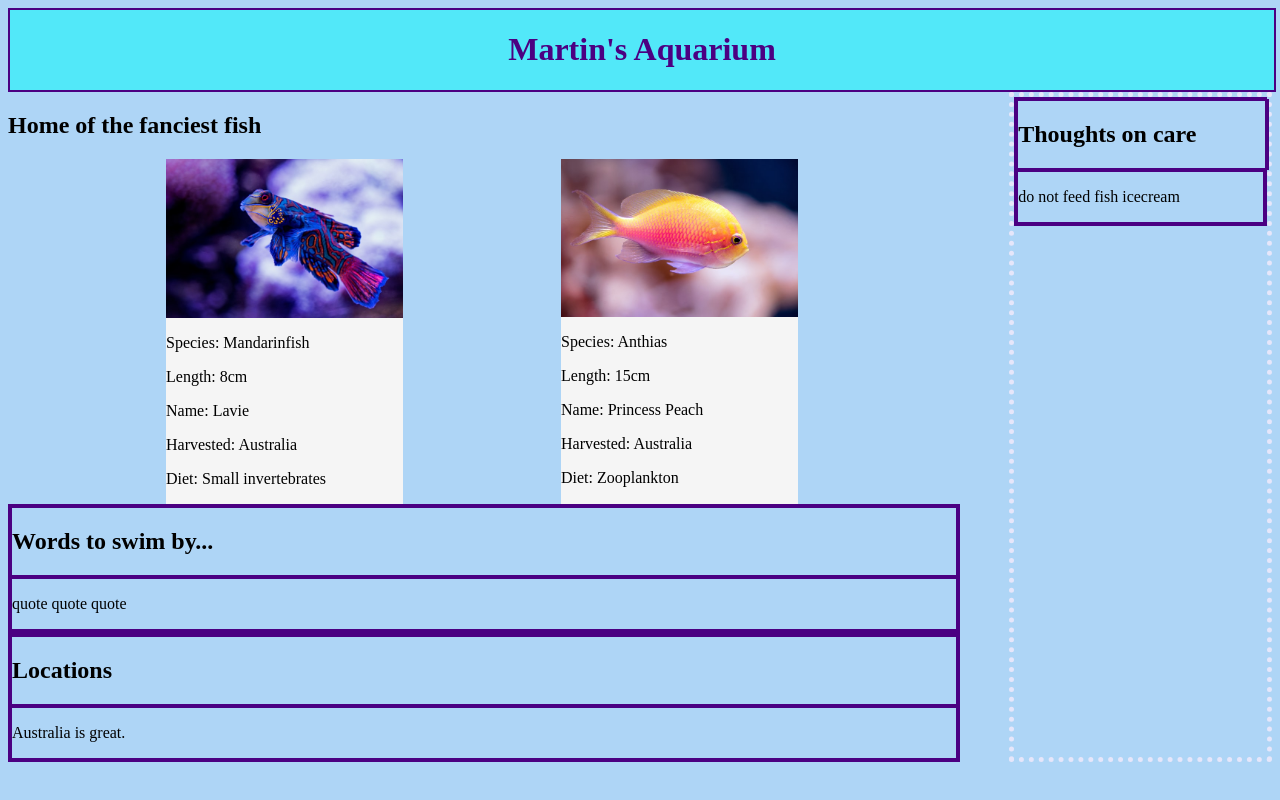
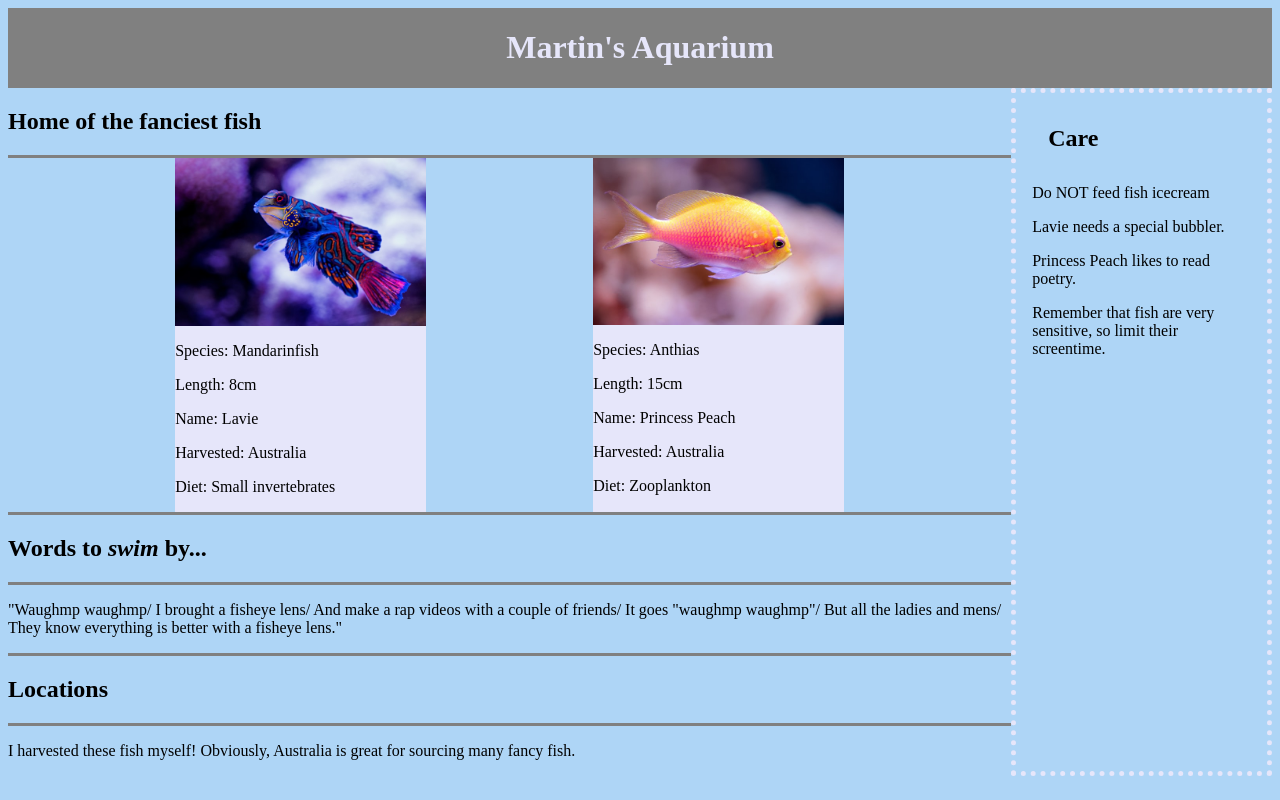
Before and after one commit to nthi/newforce-aquarium, a plain HTML site: page index.html in a window 1280 px wide. Drawn offline with Linux system fonts and the light colour scheme.

Commit message:
Fix css. Add quote, care, location to index.

```diff
--- a/index.html
+++ b/index.html
@@ -51,10 +51,15 @@
 
                 <div class="quotes">
                     <div class="quotes--title">
-                        <h2>Words to swim by...</h2>
+                        <h2>Words to <i>swim</i> by...</h2>
                     </div>
                     <div class="quotes--block">
-                        <p>quote quote quote</p>
+                        <p>"Waughmp waughmp/
+                            I brought a fisheye lens/
+                            And make a rap videos with a couple of friends/
+                            It goes "waughmp waughmp"/
+                            But all the ladies and mens/
+                            They know everything is better with a fisheye lens."</p>
                     </div>
                 </div>
 
@@ -63,7 +68,7 @@
                         <h2>Locations</h2>
                     </div>
                     <div class="locations--block">
-                        <p>Australia is great.</p>
+                    <p>I harvested these fish myself! Obviously, Australia is great for sourcing many fancy fish.</p>
                     </div>
                 </div>
             </div>
@@ -71,10 +76,13 @@
             <div class="content--right">
                 <div class="care">
                     <div class="care--title">
-                        <h2>Thoughts on care</h2>
+                        <h2>Care</h2>
                     </div>
                     <div class="care--block">
-                        <p>do not feed fish icecream</p>
+                        <p>Do NOT feed fish icecream</p>
+                        <p>Lavie needs a special bubbler.</p>
+                        <p>Princess Peach likes to read poetry.</p>
+                        <p>Remember that fish are very sensitive, so limit their screentime.</p>
                     </div>
                 </div>
             </div>
--- a/styles/main.css
+++ b/styles/main.css
@@ -15,9 +15,9 @@ body {
     flex-flow: row wrap;
     justify-content: center;
     width: 100%;
-    border: 2px indigo solid;
-    color: indigo;
-    background-color:rgb(82, 232, 249);
+    border: 1px darkgray;
+    color: lavender;
+    background-color:grey;
 }
 
 .content {
@@ -28,7 +28,7 @@ background-color: rgb(174, 213, 246);
 }
 
 .content--left{
-    width: 75%;
+    width: 80%;
     display: flex;
     flex-flow: column;
     /* border: 2px red solid; */
@@ -47,6 +47,7 @@ background-color: rgb(174, 213, 246);
     width: 100%;
     display: flex;
     flex-flow: row;
+    border-bottom:3px solid grey;
     /* border: 2px indigo solid; */
 }
 
@@ -55,7 +56,7 @@ background-color: rgb(174, 213, 246);
     width: 25%;
     flex-flow: column wrap;
     border: 2px;
-    background-color: whitesmoke;
+    background-color: lavender;
 
 }
 
@@ -79,39 +80,43 @@ img {
     width: 100%;
     display:flex;
     flex-flow: column;
-    border: 2px indigo solid;
+    /* border: 2px indigo solid; */
 }
 
 .quotes--title {
     display: flex;
     flex-flow: row;
-    border: 2px indigo solid;
+    border-top: 3px solid grey;
+    border-bottom: 3px solid grey;
+    /* border: 2px indigo solid; */
 }
 
 .quotes--block {
     display:flex;
     flex-flow: row;
     justify-items: space-between;
-    border: 2px indigo solid;
+    /* border: 2px indigo solid; */
 }
 
 .locations {
     width: 100%;
     display:flex;
     flex-flow: column;
-    border: 2px indigo solid;
+    /* border: 2px indigo solid; */
 }
 
 .locations--title {
     display: flex;
     flex-flow: row;
-    border: 2px indigo solid;
+    border-top: 3px solid grey;
+    border-bottom: 3px solid grey;
+    /* border: 2px indigo solid; */
 }
 
 .locations--block {
     display:flex;
     flex-flow: row;
-    border: 2px indigo solid;
+    /* border: 2px indigo solid; */
 }
 
 .content--right {
@@ -125,14 +130,16 @@ img {
 
 .care {
     align-items: flex-end;
-    border: 2px indigo solid;
+    /* border: 2px indigo solid; */
 }
 
 .care--title {
     width: 100%;
-    border: 2px indigo solid;
+    margin: 2em;
+    /* border: 2px indigo solid; */
 }
 
 .care--block {
-    border: 2px indigo solid;
+    margin: 1em;
+    /* border: 2px indigo solid; */
 }
```
